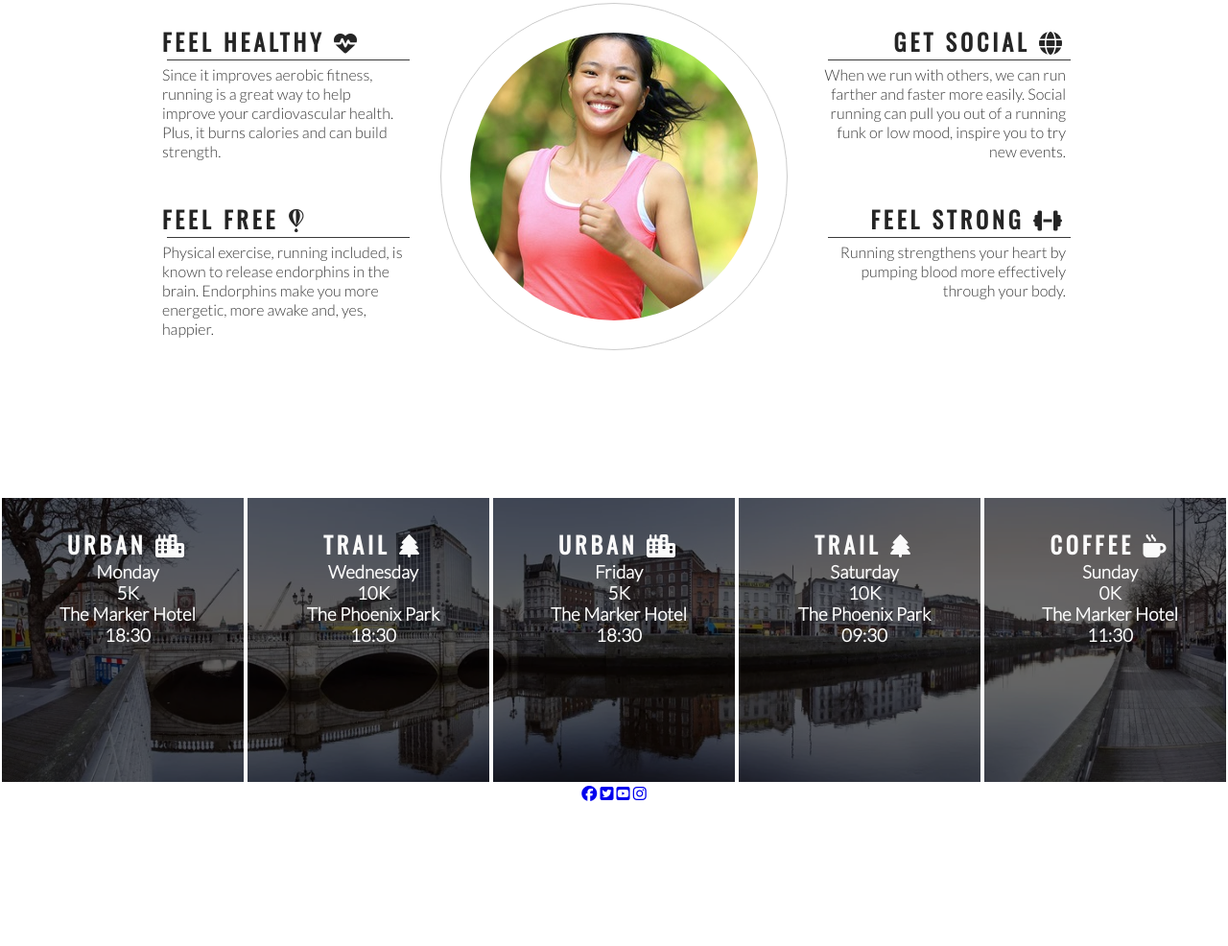
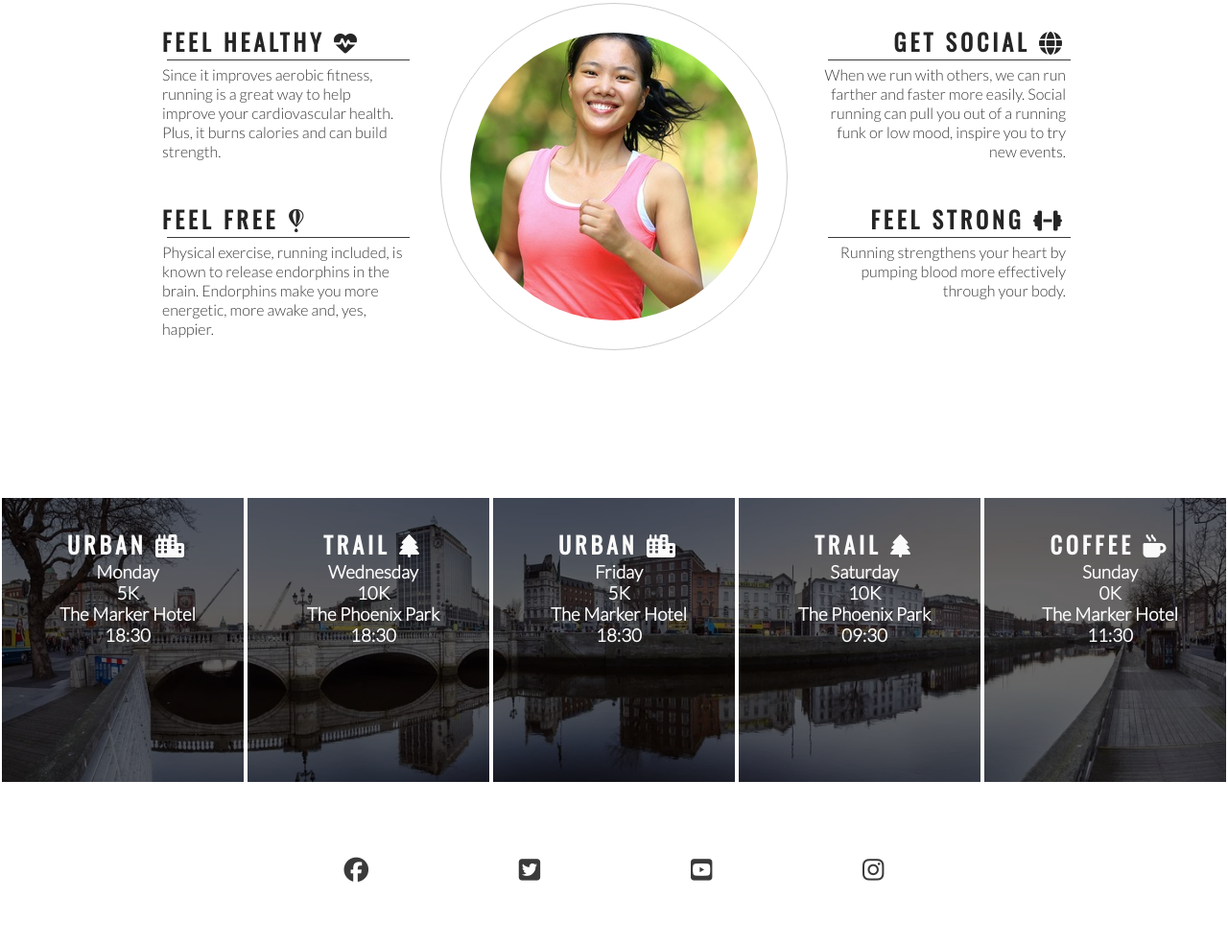
Before and after one commit to diogoesimas/love-running, a plain HTML site: page index.html in a window 1280 px wide. Shown: the part 778-1764 px from the top of the page at 96% size. Drawn offline with nearby package versions, Linux system fonts and the light colour scheme.

Commit message:
Add more style to footer social media icons

```diff
--- a/assets/CSS/style.css
+++ b/assets/CSS/style.css
@@ -224,3 +224,10 @@ footer {
 .social-networks > li {
     display: inline;
 }
+
+.social-networks i {
+    font-size: 160%;
+    margin: 1%;
+    padding: 5%;
+    color: #3a3a3a;
+}
```
